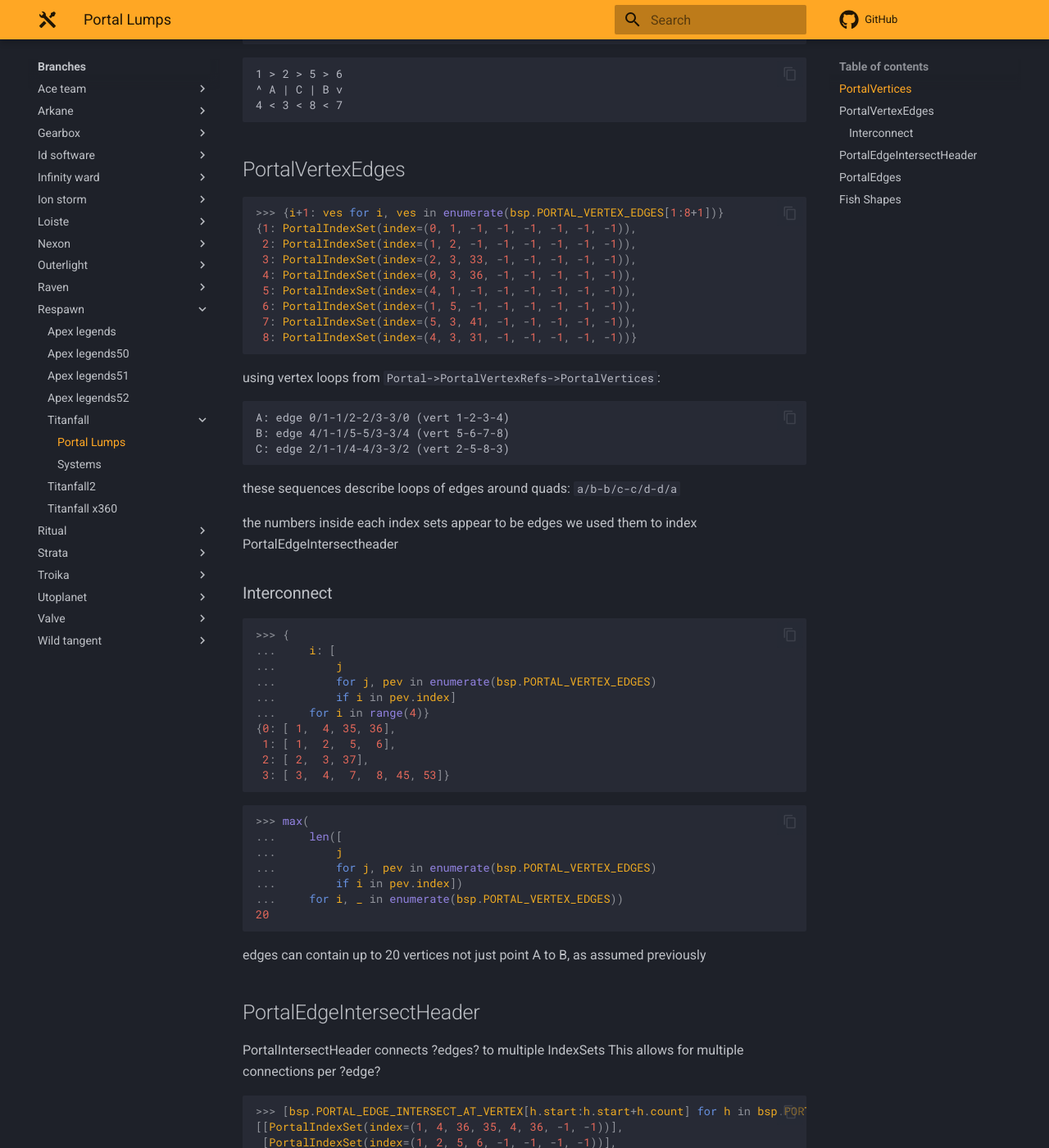
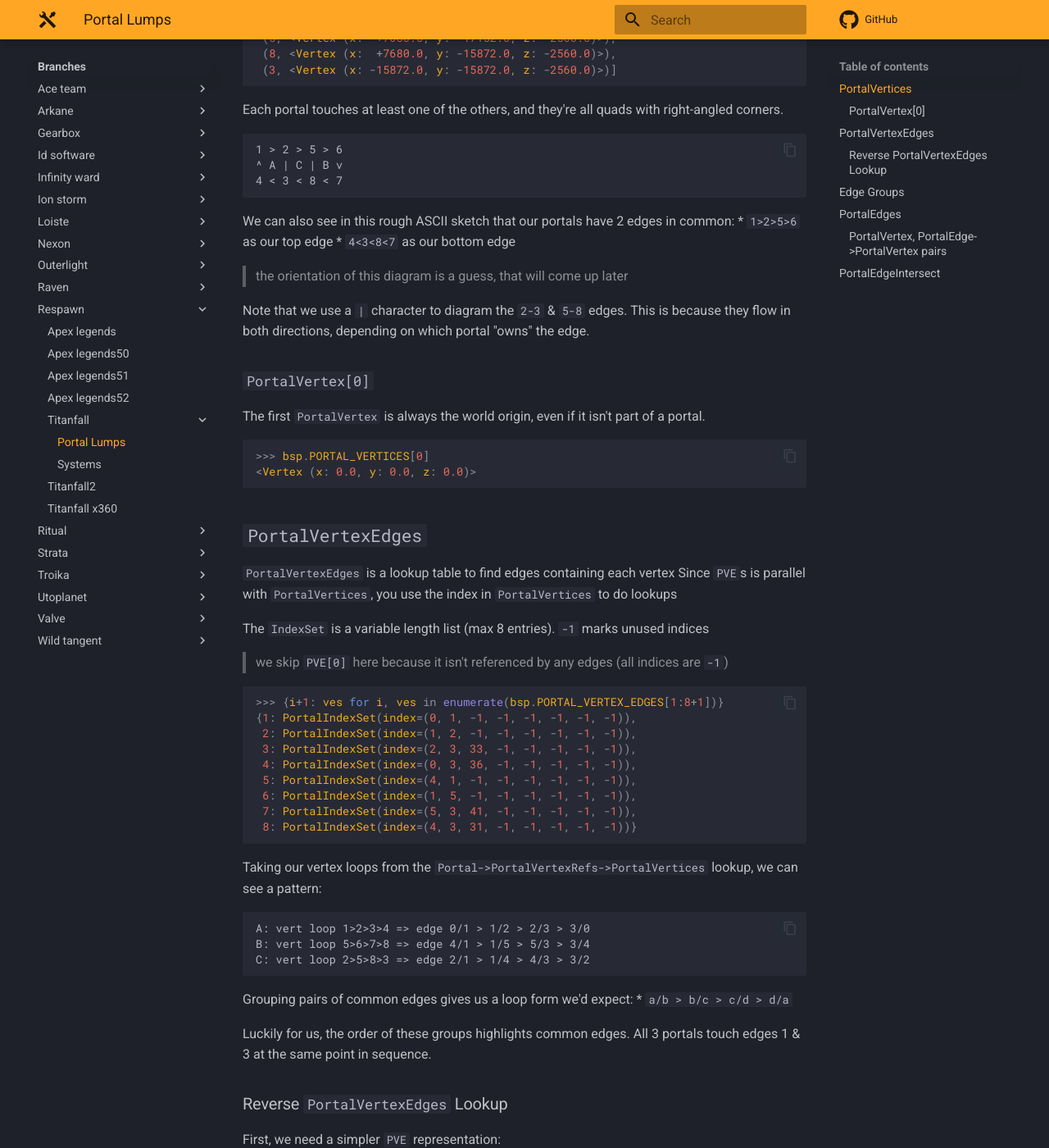
Before and after one commit to snake-biscuits/bsp_tool_docs, an MkDocs documentation site: the page built from docs/branches/respawn/titanfall/portals.md, in a window 1280 px wide and 1400 px high, scrolled down 1241 px. Shown: the whole window at 82% size. Built offline with MkDocs 1.6.1 and Material for MkDocs 9.7.7, drawn with Linux system fonts in a browser that asks for light colours; comment, search, counter and statistics services are not loaded; some of the changed text lies outside the part shown.

Commit message:
(branches.respawn) added new `PortalEdge` findings

````diff
--- a/docs/branches/respawn/titanfall/portals.md
+++ b/docs/branches/respawn/titanfall/portals.md
@@ -1,67 +1,105 @@
 # Portal Lumps
+
+Diagrams & notes from the `respawn.titanfall` branch script:
 
 ```
        /-> Cells
       /--> Planes
-Portal --> PortalEdgeReferences   -> PortalEdges -> ???
+Portal --> PortalEdgeReferences   -> PortalEdges -> PortalVertices
       \--> PortalVertexReferences -> PortalVertices
 ```
+
 ```
 PortalVertexEdges -> PortalEdgeIntersectHeader -> PortalIntersectAtEdge   -> PortalEdges
                                               \-> PortalIntersectAtVertex -> PortalVertices
 ```
+
 ```
 PortalVertexEdges is parallel w/ PortalVertices
 ```
+
 ```
 PortalIntersectHeader is pseudo-parallel w/ PortalEdges (twice as many Edge as Header)
-PortalEdgeReferences doesn't presicely index all edges (can be short by one)
+PortalEdgeReferences doesn't reference every entry in PortalEdges
 Most PortalEdgeReferences entries are even, less are odd
 ```
 
-> NOTE: Python samples are from exploring `Titanfall/maps/mp_angel_city.bsp`
 
+## `PortalVertices`
 
-## PortalVertices
+Titanfall's `mp_angel_city` was very useful when reverse engineering the Portal system.
+`Portals[0:3]` are a great sample set:
+
 ```python
 >>> import bsp_tool
 >>> bsp = bsp_tool.load_bsp("/home/bikkie/drives/ssd1/Mod/Titanfall/maps/mp_angel_city.bsp")
->>> bsp.PORTAL_VERTICES[0]
-<Vertex (x: 0.0, y: 0.0, z: 0.0)>  # alway 0,0,0
->>> bsp.PORTALS[:4]
+>>> bsp.PORTALS[:3]
 [<Portal (is_reversed: 0, type: <PortalType.CELL: 0>, num_edges: 4, padding: 0, first_reference: 0, cell: 1, plane: 0)>,
  <Portal (is_reversed: 0, type: <PortalType.CELL: 0>, num_edges: 4, padding: 0, first_reference: 4, cell: 1, plane: 0)>,
- <Portal (is_reversed: 0, type: <PortalType.CELL: 0>, num_edges: 4, padding: 0, first_reference: 8, cell: 1, plane: 0)>,
- <Portal (is_reversed: 0, type: <PortalType.CELL: 0>, num_edges: 4, padding: 0, first_reference: 12, cell: 6, plane: 1)>]
->>> [bsp.PORTAL_VERTICES[i] for i in (1, 2, 3, 4)]
-[<Vertex (x: -17152.0, y: -17152.0, z: -2560.0)>,
- <Vertex (x: -15872.0, y: -17152.0, z: -2560.0)>,
- <Vertex (x: -15872.0, y: -15872.0, z: -2560.0)>,
- <Vertex (x: -17152.0, y: -15872.0, z: -2560.0)>]
->>> [bsp.PORTAL_VERTICES[i] for i in (5, 6, 7, 8)]
-[<Vertex (x: 7680.0, y: -17152.0, z: -2560.0)>,
- <Vertex (x: 17152.0, y: -17152.0, z: -2560.0)>,
- <Vertex (x: 17152.0, y: -15872.0, z: -2560.0)>,
- <Vertex (x: 7680.0, y: -15872.0, z: -2560.0)>]
->>> [bsp.PORTAL_VERTICES[i] for i in (2, 5, 8, 3)]
-[<Vertex (x: -15872.0, y: -17152.0, z: -2560.0)>,
- <Vertex (x: 7680.0, y: -17152.0, z: -2560.0)>,
- <Vertex (x: 7680.0, y: -15872.0, z: -2560.0)>,
- <Vertex (x: -15872.0, y: -15872.0, z: -2560.0)>]
->>> [bsp.PORTAL_VERTICES[i] for i in (9, 10, 11, 12)]
-[<Vertex (x: 3192.0, y: 3568.0, z: -2048.0)>,
- <Vertex (x: 3192.0, y: -3200.0, z: -2048.0)>,
- <Vertex (x: -3496.0, y: -3200.0, z: -2048.0)>,
- <Vertex (x: -3496.0, y: 3568.0, z: -2048.0)>]
+ <Portal (is_reversed: 0, type: <PortalType.CELL: 0>, num_edges: 4, padding: 0, first_reference: 8, cell: 1, plane: 0)>]
 ```
+
+We can get vertex loop by doing a `Portal->PortalVertRef->PortalVert` lookup:
+
+```python
+>>> # Portal[0] (A) 1>2>3>4
+>>> [(i, bsp.PORTAL_VERTICES[i]) for i in bsp.PORTAL_VERTEX_REFERENCES[0:0+4]]
+[(1, <Vertex (x: -17152.0, y: -17152.0, z: -2560.0)>),
+ (2, <Vertex (x: -15872.0, y: -17152.0, z: -2560.0)>),
+ (3, <Vertex (x: -15872.0, y: -15872.0, z: -2560.0)>),
+ (4, <Vertex (x: -17152.0, y: -15872.0, z: -2560.0)>)]
+>>> # Portal[1] (B) 5>6>7>8
+>>> [(i, bsp.PORTAL_VERTICES[i]) for i in bsp.PORTAL_VERTEX_REFERENCES[4:4+4]]
+[(5, <Vertex (x:  +7680.0, y: -17152.0, z: -2560.0)>),
+ (6, <Vertex (x: +17152.0, y: -17152.0, z: -2560.0)>),
+ (7, <Vertex (x: +17152.0, y: -15872.0, z: -2560.0)>),
+ (8, <Vertex (x:  +7680.0, y: -15872.0, z: -2560.0)>)]
+>>> # Portal[2] (C) 2>5>8>3
+>>> [(i, bsp.PORTAL_VERTICES[i]) for i in bsp.PORTAL_VERTEX_REFERENCES[8:8+4]]
+[(2, <Vertex (x: -15872.0, y: -17152.0, z: -2560.0)>),
+ (5, <Vertex (x:  +7680.0, y: -17152.0, z: -2560.0)>),
+ (8, <Vertex (x:  +7680.0, y: -15872.0, z: -2560.0)>),
+ (3, <Vertex (x: -15872.0, y: -15872.0, z: -2560.0)>)]
+```
+
+Each portal touches at least one of the others, and they're all quads with right-angled corners.
+
 ```
 1 > 2 > 5 > 6
 ^ A | C | B v
 4 < 3 < 8 < 7
 ```
 
+We can also see in this rough ASCII sketch that our portals have 2 edges in common:
+ * `1>2>5>6` as our top edge
+ * `4<3<8<7` as our bottom edge
 
-## PortalVertexEdges
+> the orientation of this diagram is a guess, that will come up later
+
+Note that we use a `|` character to diagram the `2-3` & `5-8` edges.
+This is because they flow in both directions, depending on which portal "owns" the edge.
+
+
+### `PortalVertex[0]`
+
+The first `PortalVertex` is always the world origin, even if it isn't part of a portal.
+
+```python
+>>> bsp.PORTAL_VERTICES[0]
+<Vertex (x: 0.0, y: 0.0, z: 0.0)>
+```
+
+
+## `PortalVertexEdges`
+
+`PortalVertexEdges` is a lookup table to find edges containing each vertex
+Since `PVE`s is parallel with `PortalVertices`, you use the index in `PortalVertices` to do lookups
+
+The `IndexSet` is a variable length list (max 8 entries).
+`-1` marks unused indices
+
+> we skip `PVE[0]` here because it isn't referenced by any edges (all indices are `-1`)
+
 ```python
 >>> {i+1: ves for i, ves in enumerate(bsp.PORTAL_VERTEX_EDGES[1:8+1])}
 {1: PortalIndexSet(index=(0, 1, -1, -1, -1, -1, -1, -1)),
@@ -73,47 +111,176 @@
  7: PortalIndexSet(index=(5, 3, 41, -1, -1, -1, -1, -1)),
  8: PortalIndexSet(index=(4, 3, 31, -1, -1, -1, -1, -1))}
 ```
-using vertex loops from `Portal->PortalVertexRefs->PortalVertices`:
+
+Taking our vertex loops from the `Portal->PortalVertexRefs->PortalVertices` lookup, we can see a pattern:
+
 ```
-A: edge 0/1-1/2-2/3-3/0 (vert 1-2-3-4)
-B: edge 4/1-1/5-5/3-3/4 (vert 5-6-7-8)
-C: edge 2/1-1/4-4/3-3/2 (vert 2-5-8-3)
+A: vert loop 1>2>3>4 => edge 0/1 > 1/2 > 2/3 > 3/0
+B: vert loop 5>6>7>8 => edge 4/1 > 1/5 > 5/3 > 3/4
+C: vert loop 2>5>8>3 => edge 2/1 > 1/4 > 4/3 > 3/2
 ```
-these sequences describe loops of edges around quads: `a/b-b/c-c/d-d/a`
 
-the numbers inside each index sets appear to be edges
-we used them to index PortalEdgeIntersectheader
+Grouping pairs of common edges gives us a loop form we'd expect:
+ * `a/b > b/c > c/d > d/a`
+
+Luckily for us, the order of these groups highlights common edges.
+All 3 portals touch edges 1 & 3 at the same point in sequence.
 
 
-### Interconnect
+### Reverse `PortalVertexEdges` Lookup
+
+First, we need a simpler `PVE` representation:
+
 ```python
->>> {
-...     i: [
-...         j
-...         for j, pev in enumerate(bsp.PORTAL_VERTEX_EDGES)
-...         if i in pev.index]
-...     for i in range(4)}
-{0: [ 1,  4, 35, 36],
- 1: [ 1,  2,  5,  6],
- 2: [ 2,  3, 37],
- 3: [ 3,  4,  7,  8, 45, 53]}
+>>> pve = {
+...     vertex_index: {
+...         edge_index
+...         for edge_index in index_set.index
+...         if edge_index != -1}
+...     for vertex_index, index_set in enumerate(bsp.PORTAL_VERTEX_EDGES[:9])}
 ```
-```python
->>> max(
-...     len([
-...         j
-...         for j, pev in enumerate(bsp.PORTAL_VERTEX_EDGES)
-...         if i in pev.index])
-...     for i, _ in enumerate(bsp.PORTAL_VERTEX_EDGES))
-20
+
+Inverting the `Vertex->Edge` mapping into `Edge->Vertex`:
+
 ```
-edges can contain up to 20 vertices
-not just point A to B, as assumed previously
+>>> {i: {vi for vi, eis in pve.items() if i in eis} for i in range(6)}
+{0: {1, 4},
+ 1: {1, 2, 5, 6},  # top edge
+ 2: {2, 3},
+ 3: {3, 4, 7, 8},  # bottom edge
+ 4: {5, 8},
+ 5: {6, 7}}
+```
+
+Now we can see which edges each `PortalVertex` lies on:
+
+```
+a 1 b 1 e 1 f
+0 A 2 C 4 B 5
+d 3 c 3 h 3 g
+```
+
+> lowercase: `PortalVertices`, uppercase: `Portal`, numbers: `PortalEdges`
+
+So there's one major thing we can take from this:
+ * **An edge can contain multiple points, not just a start & end**
+
+> in fact, in `mp_angel_city` an edge can be shared by up to 20 points
+
+However, `PortalEdges` is still only pairs or points, what's going on there?
 
 
-## PortalEdgeIntersectHeader
-PortalIntersectHeader connects ?edges? to multiple IndexSets
-This allows for multiple connections per ?edge?
+## Edge Groups
+
+Each of the shared edges have the same value along 2 axes.
+Filtering `PortalVertices`, we get these points along each edge:
+
+```python
+>>> {i: v for i, v in enumerate(bsp.PORTAL_VERTICES) if v.y == -17152 and v.z == -2560}
+{ 1: <Vertex (x: -17152.0, y: -17152.0, z: -2560.0)>,
+  2: <Vertex (x: -15872.0, y: -17152.0, z: -2560.0)>,
+  5: <Vertex (x:  +7680.0, y: -17152.0, z: -2560.0)>,
+  6: <Vertex (x: +17152.0, y: -17152.0, z: -2560.0)>}
+>>> {i: v for i, v in enumerate(bsp.PORTAL_VERTICES) if v.y == -15872 and v.z == -2560}
+{ 3: <Vertex (x: -15872.0, y: -15872.0, z: -2560.0)>,
+  4: <Vertex (x: -17152.0, y: -15872.0, z: -2560.0)>,
+  7: <Vertex (x: +17152.0, y: -15872.0, z: -2560.0)>,
+  8: <Vertex (x:  +7680.0, y: -15872.0, z: -2560.0)>,
+ 45: <Vertex (x:  +8192.0, y: -15872.0, z: -2560.0)>,
+ 53: <Vertex (x: +15872.0, y: -15872.0, z: -2560.0)>}
+```
+
+Our bottom edge extends all the way out to `PortalVertex[53]` at the `+X` end
+
+> this will come up again when we discuss `PEIV`
+
+```python
+>>> {i: bsp.PORTAL_EDGES[i*2:(i+1)*2] for i in range(6)}
+{0: [35,  1],
+ 1: [ 1,  6],
+ 2: [ 2, 37],
+ 3: [ 7,  4],
+ 4: [34,  5],
+ 5: [ 6, 54]}
+```
+
+
+## `PortalEdges`
+
+By far the most confusing to reverse, `PortalEdges` functions unlike any other lump.
+It contains pairs of indices, and either member of that pair in indexed individually.
+(at least, when the index if coming from `PortalEdgeRefs`)
+
+There are twice as many entries in `PortalEdges` as `PortalEdgeIntersectHeaders`.
+Meaning they are parallel, when you recognise that a **pair of indices** is **one** `PortalEdge`.
+
+### `PortalVertex, PortalEdge->PortalVertex` pairs
+
+Just for fun, let's try looking at `PortalVertRefs` & `PortalEdgeRefs` together:
+
+```python
+>>> [  # Portal[0] (A)
+...     (i, bsp.PORTAL_VERTICES[i], j, bsp.PORTAL_VERTICES[bsp.PORTAL_EDGES[j]])
+...     for i, j in zip(bsp.PORTAL_VERTEX_REFERENCES[0:0+4], bsp.PORTAL_EDGE_REFERENCES[0:0+4])]
+[(1, <Vertex (x: -17152.0, y: -17152.0, z: -2560.0)>, 35, <Vertex (x: -17152.0, y: +17152.0, z: -2560.0)>),
+ (2, <Vertex (x: -15872.0, y: -17152.0, z: -2560.0)>,  1, <Vertex (x: -17152.0, y: -17152.0, z: -2560.0)>),
+ (3, <Vertex (x: -15872.0, y: -15872.0, z: -2560.0)>,  2, <Vertex (x: -15872.0, y: -17152.0, z: -2560.0)>),
+ (4, <Vertex (x: -17152.0, y: -15872.0, z: -2560.0)>,  7, <Vertex (x: +17152.0, y: -15872.0, z: -2560.0)>)]
+```
+
+So these indices make 0 sense.
+My expectation is edges should enclose the portal shape described by the `PortalVertex` loop.
+But we have 2 `PortalVertex` indices here that aren't part of `Portal[0]`.
+
+Extending our Portal A diagram to include these points, we get this shape:
+
+```
+   35
+    ^
+    1 < 2
+      A ^
+7 < 4   3
+```
+
+However, these vertex positions are guesses.
+When we use the actual positions:
+
+```
+35
+ ^
+ 4 - 3 > 7
+ | A v
+ 1 < 2
+```
+
+`PortalEdges` do actually enclose the `PortalVertex` loop as we'd expect!
+Only the start & end points of the edge are stored in the lump, so edges extend out like this.
+Trimmed to fit the `Portal`, we get:
+
+```
+4 < 3
+v A ^
+1 > 2
+```
+
+`PV, PE->PV` pairs flow the opposite direction to the `PortalVertex` loop.
+
+> `PV, PE->PV` pairs are an arbitrary structure.
+> Nothing was found to indicate the game engine interprets data in this way.
+> We are assuming this observation holds true consistently across all `Portals`.
+> We have not tested this assumption.
+
+
+## `PortalEdgeIntersect`
+
+`PortalEdgeIntersectHeader` is parallel with `PortalEdges` (as pairs)
+`Headers` index into either `PortalEdgeIntersectEdge` or `PortalEdgeIntersectVertex`
+
+Both lumps consist of `IndexSets`, a sort of variable length list
+
+From analysing the ranges of the indices in these index sets, we ca assume:
+ * `PEIE` indexes into `PortalEdges` (as pairs)
+ * `PEIV` indexes into `PortalVertices`
 
 ```python
 >>> [bsp.PORTAL_EDGE_INTERSECT_AT_VERTEX[h.start:h.start+h.count] for h in bsp.PORTAL_EDGE_INTERSECT_HEADER[:6]]
@@ -131,6 +298,9 @@
  [PortalIndexSet(index=(1, 3, 18, 19, 20, 21, 25, 31)), PortalIndexSet(index=(42, 45, 988, -1, -1, -1, -1, -1))],
  [PortalIndexSet(index=(1, 3, 19, 21, 25, 41, -1, -1))]]
 ```
+
+Stripping out the syntax so we can focus on the indices:
+
 ```python
 PortalEdgeIntersectAtVertex 0..5
   1   4  36  35   4  36
@@ -149,76 +319,11 @@
   1   3  19  21  25  41
 ```
 
+Note how `PEIV[1]` & `PEIV[3]` line up with the edge groups we found earlier by filtering `PortalVerts`
 
-## PortalEdges
-first 3 portals, 4 refs each
-vertex refs on the left
-edge refs on the right
-```
-  verts | edges
-1 2 3 4 | 0 2 4 6
-5 6 7 8 | 8 2 A 6
-2 5 8 3 | 5 2 9 6
-```
-all 3 portals share edges 2 & 6
-those edges must contain the full set of vertices along each edge
-```
-1 > 2 > 5 > 6
-^ A | C | B v
-4 < 3 < 8 < 7
-```
-so we need the sets `{1, 2, 5, 6}` & `{3, 4, 7, 8}`
-from looking at `PortalVerts[1:9]`, we know these edges:
-```python
->>> {i: v for i, v in enumerate(bsp.PORTAL_VERTICES) if v.y == -17152 and v.z == -2560}
-{1: <Vertex (x: -17152.0, y: -17152.0, z: -2560.0)>,
- 2: <Vertex (x: -15872.0, y: -17152.0, z: -2560.0)>,
- 5: <Vertex (x: 7680.0, y: -17152.0, z: -2560.0)>,
- 6: <Vertex (x: 17152.0, y: -17152.0, z: -2560.0)>}
->>> {i: v for i, v in enumerate(bsp.PORTAL_VERTICES) if v.y == -15872 and v.z == -2560}
-{3: <Vertex (x: -15872.0, y: -15872.0, z: -2560.0)>,
- 4: <Vertex (x: -17152.0, y: -15872.0, z: -2560.0)>,
- 7: <Vertex (x: 17152.0, y: -15872.0, z: -2560.0)>,
- 8: <Vertex (x: 7680.0, y: -15872.0, z: -2560.0)>,
- 45: <Vertex (x: 8192.0, y: -15872.0, z: -2560.0)>,
- 53: <Vertex (x: 15872.0, y: -15872.0, z: -2560.0)>}
-```
-and we also found more vertices along the same edge
-all vertex indices in these sets can be found in `PEIaV` entries 1 & 3
-but now what? how do `PortalEdgeReferences` & `PortalEdges` work? **idk**
+> TODO: remark on duplicates in `PEIV` & lack of duplicates in `PEIE`
+> TODO: remark on PEIV & PEIE sets being the same length
+> TODO: investigate relationship, are `PEIV`-`PEIE` pairs significant?
 
-
-## Fish Shapes
-```python
->>> bsp.PORTAL_VERTEX_EDGES[1:8+1]
-[PortalIndexSet(index=(0, 1, -1, -1, -1, -1, -1, -1)),
- PortalIndexSet(index=(1, 2, -1, -1, -1, -1, -1, -1)),
- PortalIndexSet(index=(2, 3, 33, -1, -1, -1, -1, -1)),
- PortalIndexSet(index=(0, 3, 36, -1, -1, -1, -1, -1)),
- PortalIndexSet(index=(4, 1, -1, -1, -1, -1, -1, -1)),
- PortalIndexSet(index=(1, 5, -1, -1, -1, -1, -1, -1)),
- PortalIndexSet(index=(5, 3, 41, -1, -1, -1, -1, -1)),
- PortalIndexSet(index=(4, 3, 31, -1, -1, -1, -1, -1))]
-```
-```
-     0 - 1
-     |   |
-33 - 3 - 2
-     |
-    36
-```
-```
-     4 - 1
-     |   |
-41 - 3 - 5
-     |
-    31
-```
-these "edges" don't link up like we'd expect our 3 portals to
-probably got their representations wrong
-is this the derivative of a node-graph?
-
-yeah nah, hard misread here
-`PortalVertexEdges[vertex_index] => [edge_index, ...]`
-the fish are indeed node-graphs, but broken
-we've found a way to represent the vertices as edges
+> TODO: diagram out all 3 portals, using the all edges
+> -- this should also help us validate PEIV & see the PEIE relationship
````
